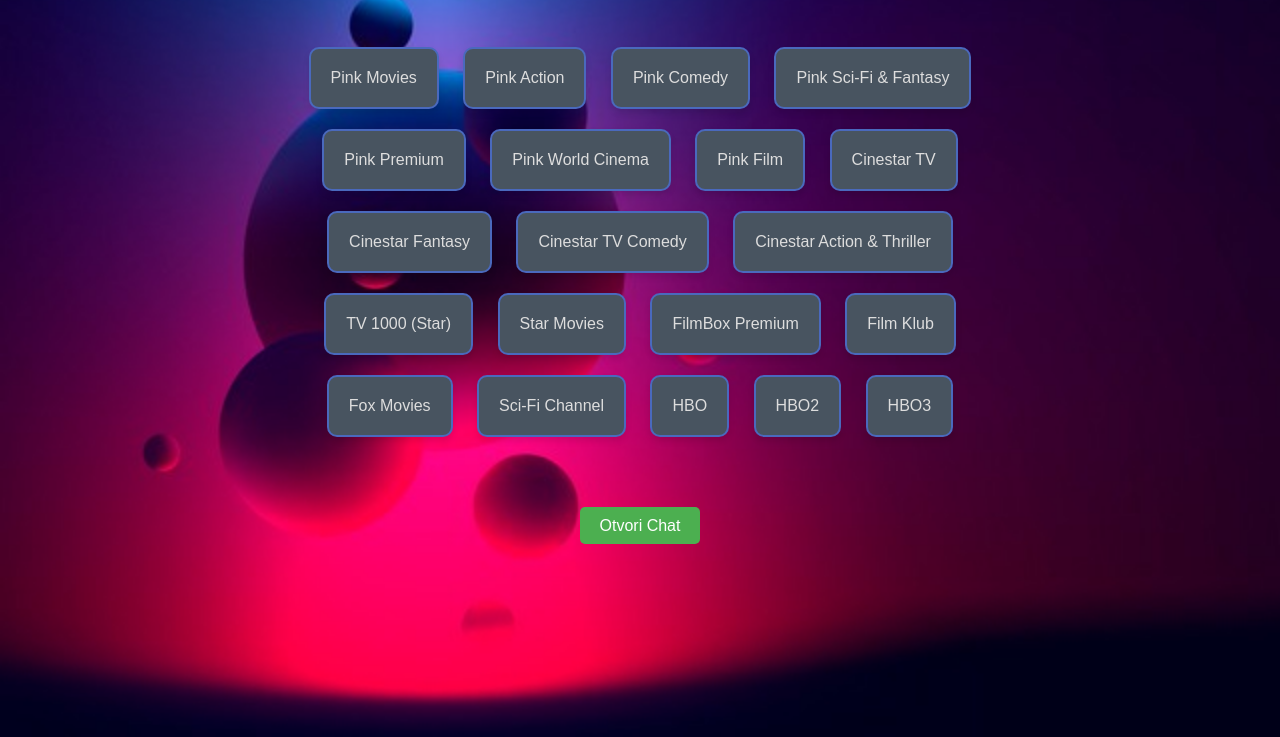
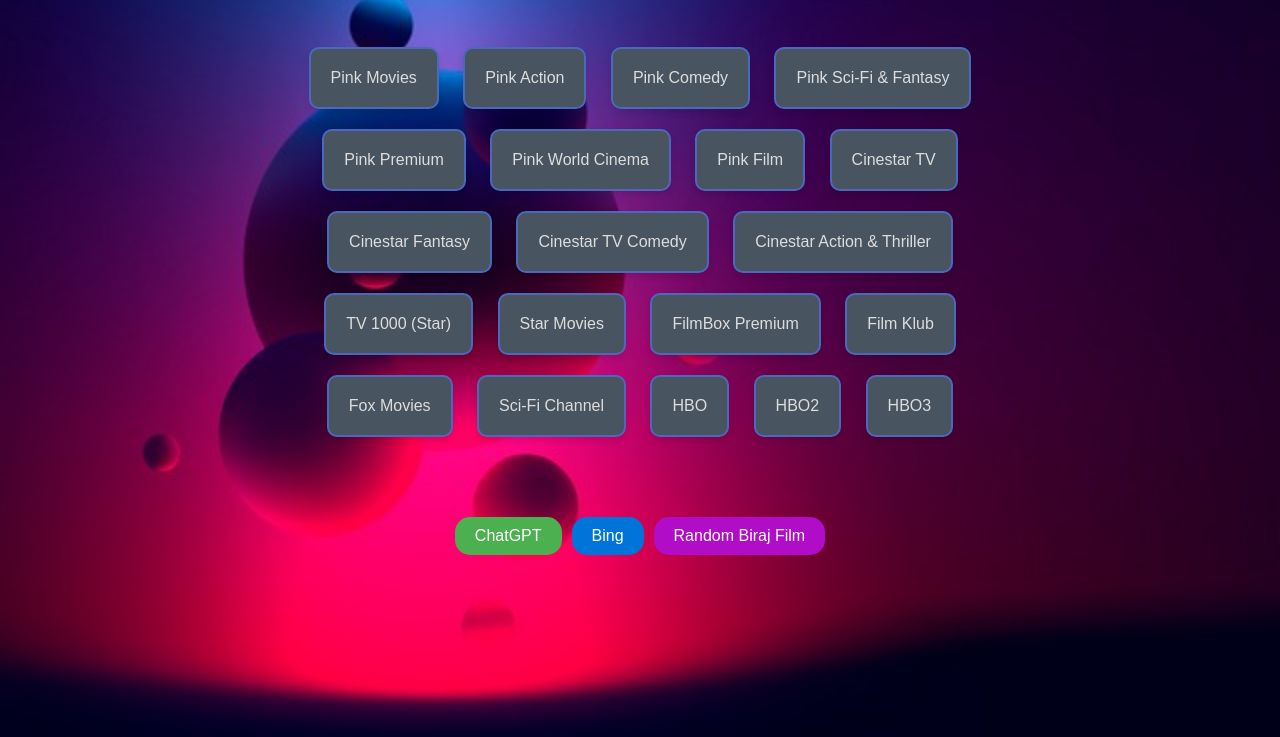
Before and after one commit to Daki-15/Teletext-for-Serbian-channels, a plain HTML site: page index.html in a window 1280 px wide. Shown: the part 63-800 px from the top of the page. Drawn offline with Linux system fonts and the light colour scheme.

Commit message:
Finish new stile

```diff
--- a/index.html
+++ b/index.html
@@ -75,8 +75,10 @@
     </div>
 </section>
 
-<footer>
-     <a href="https://chat.openai.com/" id="chat-button">Otvori Chat</a>
+<footer class="button-container">
+    <a href="https://chat.openai.com/" class="chat-button chat-button-green">ChatGPT</a>
+    <a href="https://www.bing.com/chat" class="chat-button chat-button-blue">Bing</a>
+    <a href="https://www.movierankings.net/random" class="chat-button chat-button-purple">Random Biraj Film</a>
 </footer>
 
 </body>
--- a/styles.css
+++ b/styles.css
@@ -48,18 +48,39 @@
     margin-top: 50px; /* Povećavamo razmak između programa i dugmeta */
 }
 
-#chat-button {
+.button-container {
+    display: flex;
+    justify-content: center;
+}
+
+.chat-button {
     padding: 10px 20px;
     font-size: 16px;
-    background-color: #4CAF50; /* Zelena boja */
     color: white;
     border: none;
-    border-radius: 5px;
+    border-radius: 15px;
     cursor: pointer;
-    transition: background-color 0.3s ease;
+    transition: background-color 0.3s ease, transform 0.2s ease;
     text-decoration: none;
+    margin-right: 10px; /* Dodajemo razmak između dugmadi */
 }
 
-#chat-button:hover {
-    background-color: #45a049; /* Tamnija nijansa zelene boje na hover */
+.chat-button:last-child {
+    margin-right: 0; /* Uklanjamo marginu s desne strane posljednjeg dugmeta */
 }
+
+.chat-button-green {
+    background-color: #4CAF50; /* Zelena boja */
+}
+
+.chat-button-blue {
+    background-color: #0074D9; /* Plava boja */
+}
+
+.chat-button-purple {
+    background-color: #B10DC9; /* ljubicasta boja */
+}
+
+.chat-button:hover {
+    transform: translateY(-3px);
+}
```
